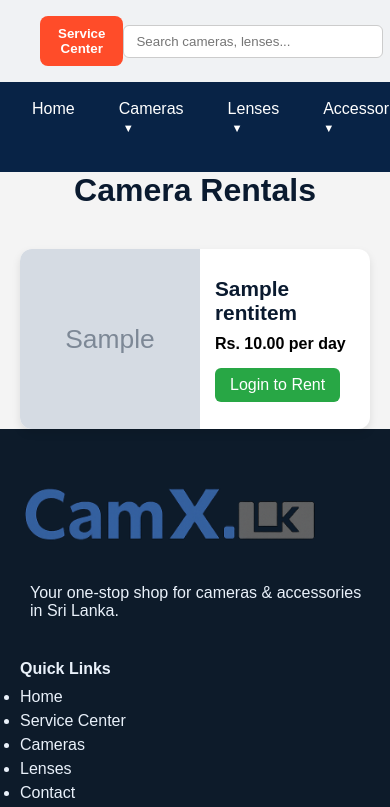
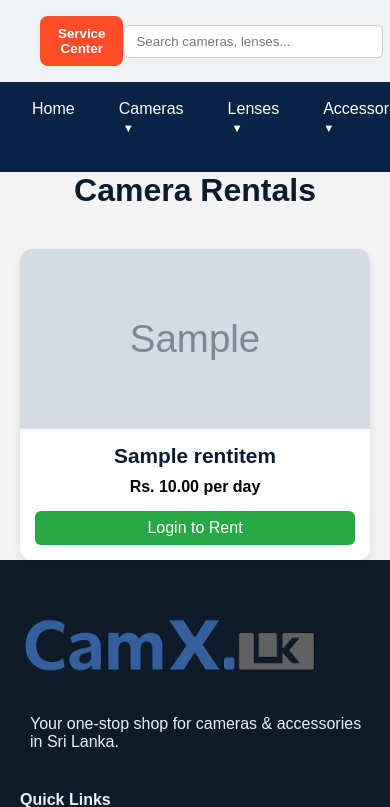
Before and after one commit to Sanduni2001-sys/camx, a Django app: page /rent/ in a window 390 px wide; the page is wider, and only the part inside the window is pictured. Shown: the top 807 px of that part. Run offline with Django 5.2, Linux system fonts and the light colour scheme; tables that the repository leaves empty hold one stand-in row (values such as "Sample post"); grey boxes marked "Sample" are stand-in pictures.

Commit message:
mobile rent fix

```diff
--- a/config/shop/templates/shop/rent.html
+++ b/config/shop/templates/shop/rent.html
@@ -133,11 +133,34 @@
     color: #dc3545;
     font-weight: bold;
 }
-
 .empty-message {
     text-align: center;
     font-size: 1.2rem;
     color: #555;
 }
+
+/* MOBILE RENT CARD FIX */
+@media (max-width: 768px){
+
+.product-card.flex-card{
+    flex-direction: column;
+}
+
+.product-image{
+    width:100%;
+    height:220px;
+}
+
+.product-info{
+    text-align:center;
+}
+
+.btn{
+    width:100%;
+}
+
+}
+
+
 </style>
 {% endblock %}
```
